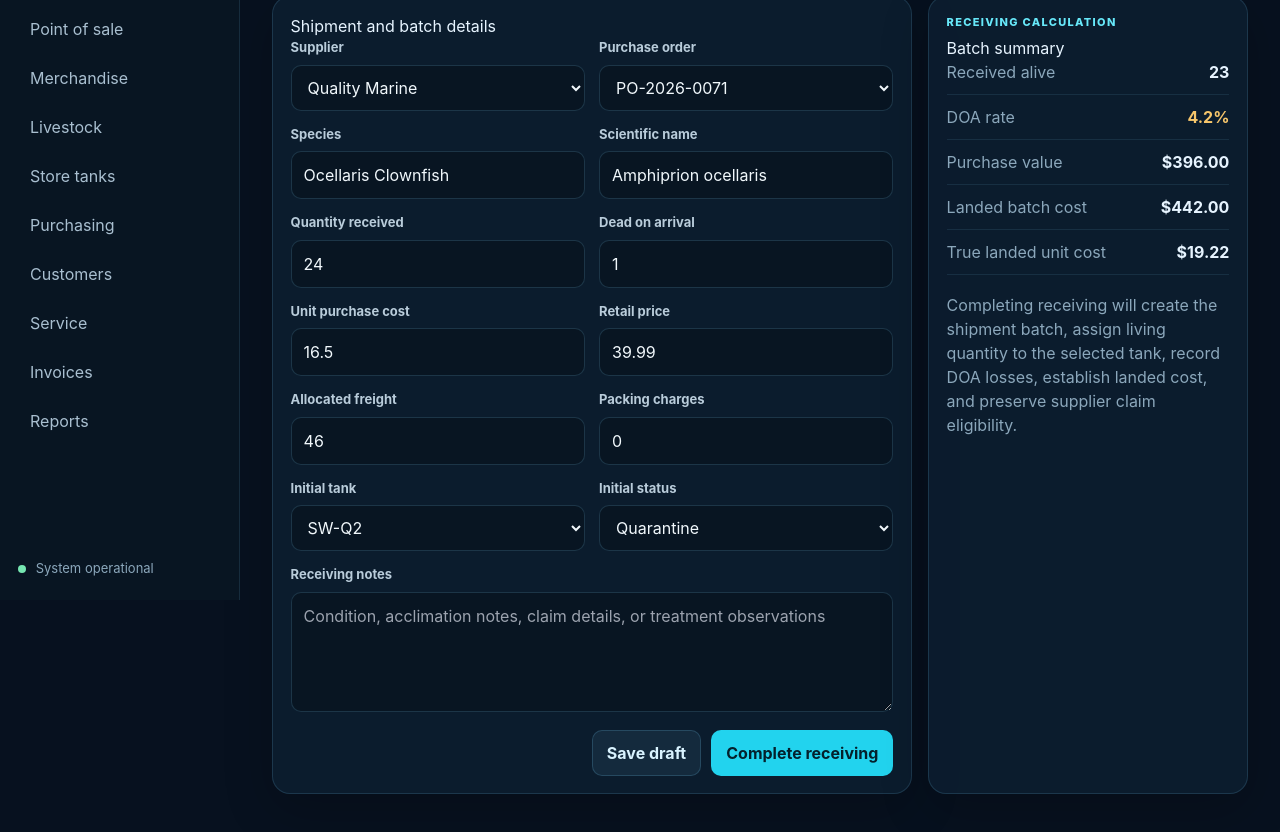
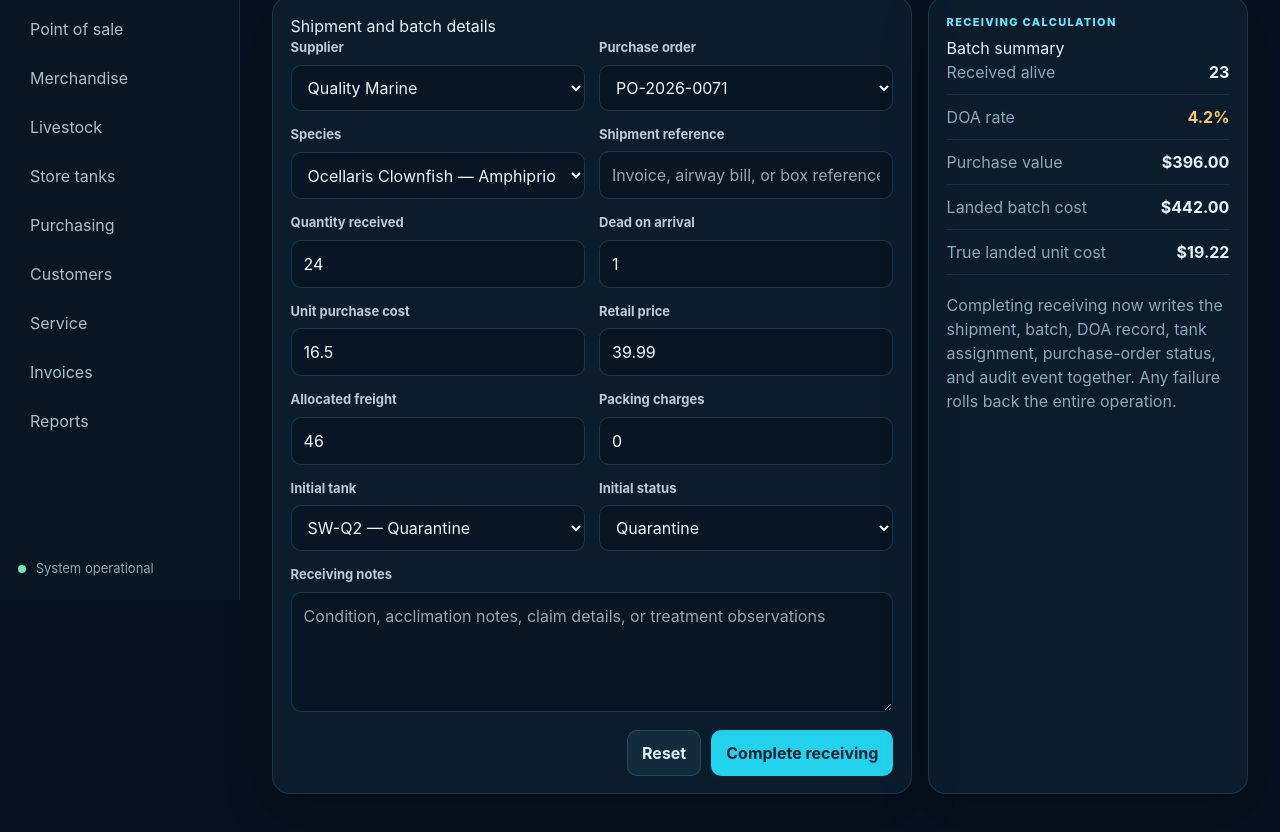
Before and after one commit to Alfredapp-hash/AquaOS, a Next.js app: page /livestock/receive in a window 1280 px wide. Shown: the part 200-1032 px from the top of the page. Built offline with nearby package versions, Linux system fonts and the light colour scheme.

Commit message:
Connect receiving form to transactional server action

```diff
--- a/components/livestock-receiving-form.tsx
+++ b/components/livestock-receiving-form.tsx
@@ -1,8 +1,10 @@
 "use client";
 
-import { useMemo, useState } from "react";
+import { useActionState, useMemo, useState } from "react";
+import { initialReceivingState, receiveLivestockAction } from "@/app/livestock/receive/actions";
 
 export function LivestockReceivingForm() {
+  const [state, formAction, pending] = useActionState(receiveLivestockAction, initialReceivingState);
   const [quantityReceived, setQuantityReceived] = useState(24);
   const [quantityDoa, setQuantityDoa] = useState(1);
   const [unitCost, setUnitCost] = useState(16.5);
@@ -16,26 +18,40 @@ export function LivestockReceivingForm() {
     return { alive, landedTotal, landedUnit };
   }, [quantityReceived, quantityDoa, unitCost, freight, packing]);
 
+  const errors = Object.values(state.fieldErrors ?? {}).flat();
+
   return (
     <div className="two-column">
-      <form className="panel" onSubmit={(event) => event.preventDefault()}>
+      <form className="panel" action={formAction}>
+        <input type="hidden" name="actorId" value="demo-owner" />
+        <input type="hidden" name="quantityOrdered" value={quantityReceived} />
+        <input type="hidden" name="quantityShipped" value={quantityReceived} />
         <h2>Shipment and batch details</h2>
+
+        {state.message ? (
+          <div className={state.status === "success" ? "notice success" : "notice error"} role="status">
+            <strong>{state.message}</strong>
+            {state.batchId ? <div className="muted">Batch ID: {state.batchId}</div> : null}
+          </div>
+        ) : null}
+        {errors.length ? <div className="notice error"><ul>{errors.map((error) => <li key={error}>{error}</li>)}</ul></div> : null}
+
         <div className="form-grid">
-          <div className="field"><label htmlFor="supplier">Supplier</label><select id="supplier" defaultValue="Quality Marine"><option>Quality Marine</option><option>Sea Dwelling Creatures</option><option>Biota</option><option>Aquatic Arts</option></select></div>
-          <div className="field"><label htmlFor="po">Purchase order</label><select id="po" defaultValue="PO-2026-0071"><option>PO-2026-0071</option><option>Receive without PO</option></select></div>
-          <div className="field"><label htmlFor="species">Species</label><input id="species" defaultValue="Ocellaris Clownfish" /></div>
-          <div className="field"><label htmlFor="scientific">Scientific name</label><input id="scientific" defaultValue="Amphiprion ocellaris" /></div>
-          <div className="field"><label htmlFor="received">Quantity received</label><input id="received" type="number" min="0" value={quantityReceived} onChange={e=>setQuantityReceived(Number(e.target.value))} /></div>
-          <div className="field"><label htmlFor="doa">Dead on arrival</label><input id="doa" type="number" min="0" max={quantityReceived} value={quantityDoa} onChange={e=>setQuantityDoa(Number(e.target.value))} /></div>
-          <div className="field"><label htmlFor="cost">Unit purchase cost</label><input id="cost" type="number" min="0" step="0.01" value={unitCost} onChange={e=>setUnitCost(Number(e.target.value))} /></div>
-          <div className="field"><label htmlFor="retail">Retail price</label><input id="retail" type="number" min="0" step="0.01" defaultValue="39.99" /></div>
-          <div className="field"><label htmlFor="freight">Allocated freight</label><input id="freight" type="number" min="0" step="0.01" value={freight} onChange={e=>setFreight(Number(e.target.value))} /></div>
-          <div className="field"><label htmlFor="packing">Packing charges</label><input id="packing" type="number" min="0" step="0.01" value={packing} onChange={e=>setPacking(Number(e.target.value))} /></div>
-          <div className="field"><label htmlFor="tank">Initial tank</label><select id="tank" defaultValue="SW-Q2"><option>SW-Q1</option><option>SW-Q2</option><option>SW-12</option></select></div>
-          <div className="field"><label htmlFor="status">Initial status</label><select id="status" defaultValue="QUARANTINE"><option value="QUARANTINE">Quarantine</option><option value="NOT_FOR_SALE">Not for sale</option><option value="AVAILABLE">Available</option></select></div>
-          <div className="field full"><label htmlFor="notes">Receiving notes</label><textarea id="notes" rows={4} placeholder="Condition, acclimation notes, claim details, or treatment observations" /></div>
+          <div className="field"><label htmlFor="supplier">Supplier</label><select id="supplier" name="supplierId" defaultValue="supplier-quality-marine"><option value="supplier-quality-marine">Quality Marine</option></select></div>
+          <div className="field"><label htmlFor="po">Purchase order</label><select id="po" name="purchaseOrderId" defaultValue="po-demo-71"><option value="po-demo-71">PO-2026-0071</option><option value="">Receive without PO</option></select></div>
+          <div className="field"><label htmlFor="species">Species</label><select id="species" name="speciesId" defaultValue="species-ocellaris"><option value="species-ocellaris">Ocellaris Clownfish — Amphiprion ocellaris</option></select></div>
+          <div className="field"><label htmlFor="reference">Shipment reference</label><input id="reference" name="shipmentReference" placeholder="Invoice, airway bill, or box reference" /></div>
+          <div className="field"><label htmlFor="received">Quantity received</label><input id="received" name="quantityReceived" type="number" min="1" value={quantityReceived} onChange={e=>setQuantityReceived(Number(e.target.value))} /></div>
+          <div className="field"><label htmlFor="doa">Dead on arrival</label><input id="doa" name="quantityDoa" type="number" min="0" max={quantityReceived} value={quantityDoa} onChange={e=>setQuantityDoa(Number(e.target.value))} /></div>
+          <div className="field"><label htmlFor="cost">Unit purchase cost</label><input id="cost" name="unitPurchaseCost" type="number" min="0" step="0.01" value={unitCost} onChange={e=>setUnitCost(Number(e.target.value))} /></div>
+          <div className="field"><label htmlFor="retail">Retail price</label><input id="retail" name="retailPrice" type="number" min="0.01" step="0.01" defaultValue="39.99" /></div>
+          <div className="field"><label htmlFor="freight">Allocated freight</label><input id="freight" name="freightCost" type="number" min="0" step="0.01" value={freight} onChange={e=>setFreight(Number(e.target.value))} /></div>
+          <div className="field"><label htmlFor="packing">Packing charges</label><input id="packing" name="packingCost" type="number" min="0" step="0.01" value={packing} onChange={e=>setPacking(Number(e.target.value))} /></div>
+          <div className="field"><label htmlFor="tank">Initial tank</label><select id="tank" name="tankId" defaultValue="tank-sw-q2"><option value="tank-sw-q1">SW-Q1 — Quarantine</option><option value="tank-sw-q2">SW-Q2 — Quarantine</option><option value="tank-sw-12">SW-12 — Sales Floor</option></select></div>
+          <div className="field"><label htmlFor="status">Initial status</label><select id="status" name="status" defaultValue="QUARANTINE"><option value="QUARANTINE">Quarantine</option><option value="NOT_FOR_SALE">Not for sale</option><option value="AVAILABLE">Available</option></select></div>
+          <div className="field full"><label htmlFor="notes">Receiving notes</label><textarea id="notes" name="notes" rows={4} placeholder="Condition, acclimation notes, claim details, or treatment observations" /></div>
         </div>
-        <div style={{display:"flex",gap:10,justifyContent:"flex-end",marginTop:18}}><button className="secondary-button" type="button">Save draft</button><button className="primary-button" type="submit">Complete receiving</button></div>
+        <div style={{display:"flex",gap:10,justifyContent:"flex-end",marginTop:18}}><button className="secondary-button" type="reset" disabled={pending}>Reset</button><button className="primary-button" type="submit" disabled={pending}>{pending ? "Receiving…" : "Complete receiving"}</button></div>
       </form>
 
       <aside className="panel">
@@ -47,7 +63,7 @@ export function LivestockReceivingForm() {
           <div className="summary-row"><span className="muted">Landed batch cost</span><strong>${totals.landedTotal.toFixed(2)}</strong></div>
           <div className="summary-row"><span className="muted">True landed unit cost</span><strong>${totals.landedUnit.toFixed(2)}</strong></div>
         </div>
-        <p className="muted" style={{marginTop:18}}>Completing receiving will create the shipment batch, assign living quantity to the selected tank, record DOA losses, establish landed cost, and preserve supplier claim eligibility.</p>
+        <p className="muted" style={{marginTop:18}}>Completing receiving now writes the shipment, batch, DOA record, tank assignment, purchase-order status, and audit event together. Any failure rolls back the entire operation.</p>
       </aside>
     </div>
   );
```
